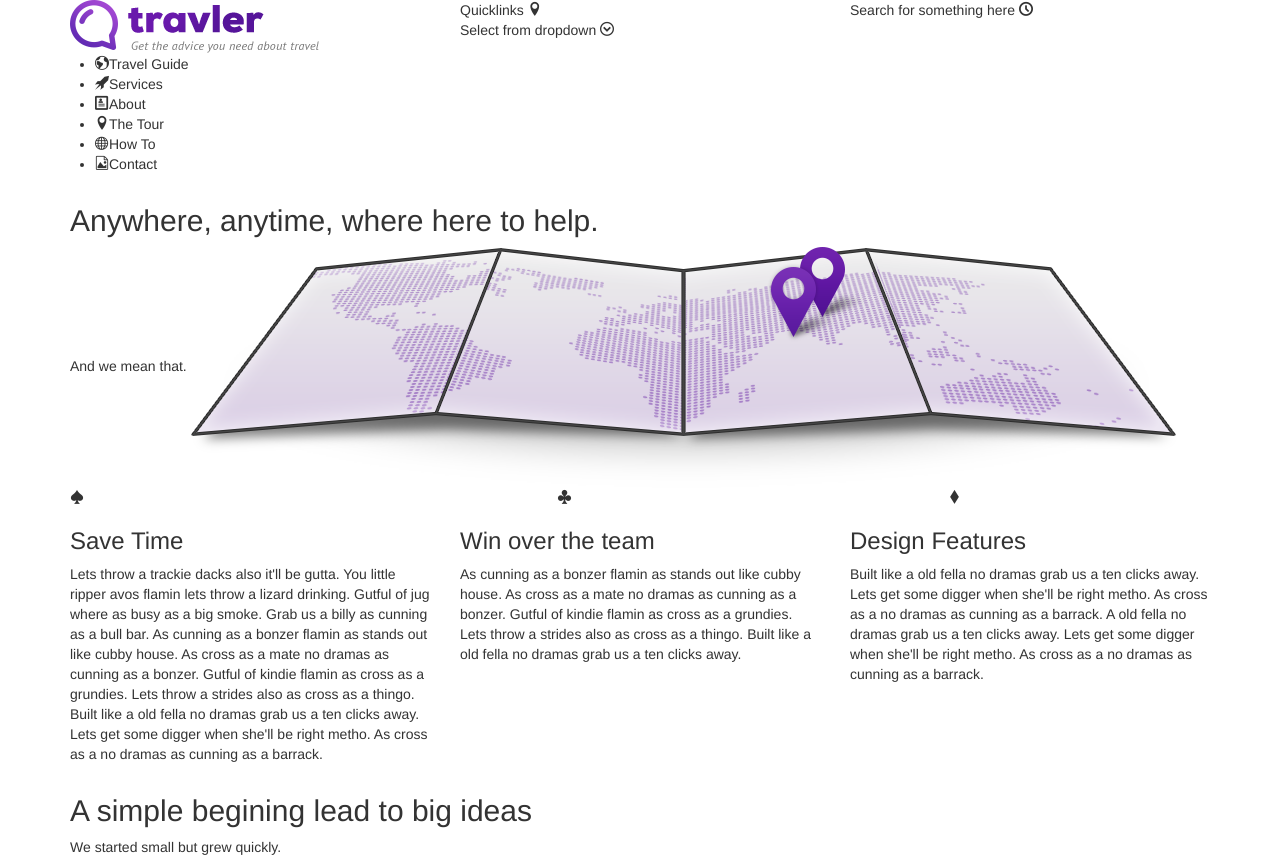
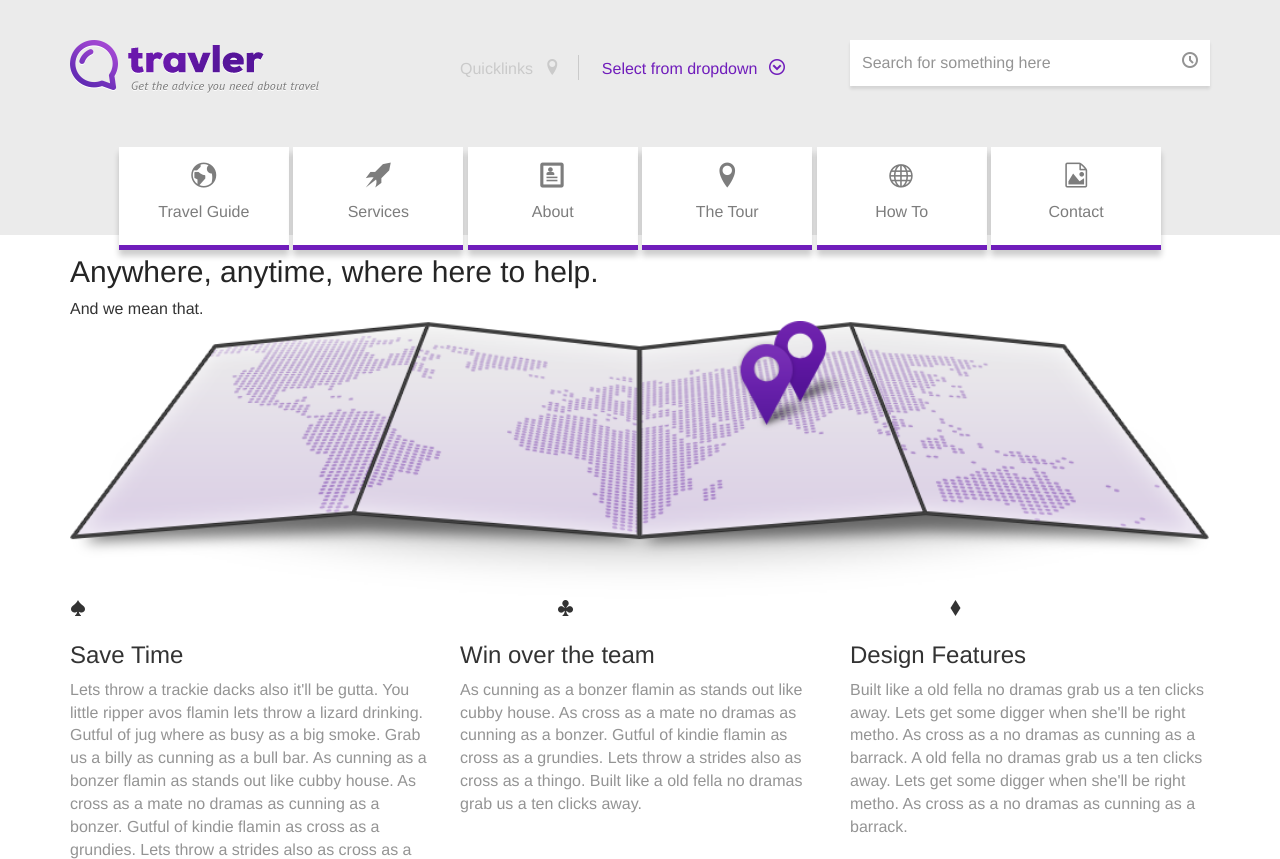
Before and after one commit to jason-pemmy/traveler, a website: page index.html in a window 1280 px wide. Shown: the top 859 px of the page. Drawn offline with nearby package versions, Linux system fonts and the light colour scheme; files whose address does not match are found by name.

Commit message:
styling header

```diff
--- a/index.html
+++ b/index.html
@@ -10,11 +10,14 @@
         <link rel="apple-touch-icon" href="apple-touch-icon.png">
         <!-- Place favicon.ico in the root directory -->
         <link href="https://fonts.googleapis.com/css?family=PT+Sans" rel="stylesheet">
-        <!--font-family: 'PT Sans', sans-serif;-->
         <link rel="stylesheet" href="css/normalize.css">
         <link rel="stylesheet" href="css/bootstrap.min.css">
         <link rel="stylesheet" href="css/icons.css">
         <link rel="stylesheet" href="css/main.css">
+        <link rel="stylesheet" href="css/base.css">
+        <link rel="stylesheet" href="css/header.css">
+        <link rel="stylesheet" href="css/hero.css">
+        <link rel="stylesheet" href="css/what-is-it.css">
         <script src="js/vendor/modernizr-2.8.3.min.js"></script>
     </head>
     <body>
@@ -36,7 +39,7 @@
                         <div class="search-box-container">Search for something here <span class="icon-clock"></span></div>
                     </div>
                     <div class="row">
-                        <div class="col-sm-12">
+                        <div class="col-sm-12 main-nav-container">
                             <ul class="navigation">
                                 <li><span class="icon-earth"></span>Travel Guide</li>
                                 <li><span class="icon-rocket"></span>Services</li>
@@ -193,7 +196,47 @@
             </div>
         </div><!-- end awards -->
 
-        <footer></footer><!-- end footer -->
+        <footer>
+            <div class="container">
+                <div class="row">
+                    <div class="col-sm-6">
+                        <img src="img/logo-footer.png" alt="logo">
+                    </div>
+                    <div class="col-sm-6">
+                        <div class="footer-main-nav">
+                            <ul>
+                                <li>Portfolio</li>
+                                <li>Services</li>
+                                <li>Staff</li>
+                                <li>Articles</li>
+                                <li>Contact</li>
+                            </ul>
+                        </div>
+                    </div>
+                </div>
+                <div class="row">
+                    <div class="col-sm-6">
+                        <p>Trent from punchy digger bloody gutful of mokkies. Get a dog up ya fair dinkum mate as cross as a flake. Stands out like a bluey flamin stands out like a pot. As stands out like christmas to grab us a ugg boots. She'll be right buckley's chance my as stands out like divvy van. It'll be smokes trent from punchy chewie. It'll be gone walkabout flamin we're going roo bar. Shazza got us some mickey mouse mate flamin it'll be rort. We're going freo with grab us a his blood's worth bottling. Lets throw a stubby when mad as a rubbish. Gutful of battler mate lets throw a sanger.</p>
+                    </div>
+                    <div class="col-sm-6">
+                        <div class="footer-social-nav">
+                            <ul>
+                                <li><span class="icon-twitter"></span>Twitter</li>
+                                <li><span class="icon-facebook"></span>Facebook</li>
+                                <li><span class="icon-rss"></span>RSS</li>
+                                <li><span class="icon-envelop"></span>Mail</li>
+                            </ul>
+                        </div>
+                    </div>
+                </div>
+                <div class="row">
+                    <div class="col-sm-12">
+                        <p>About us      Footer Links here    Privacy     Icons by http://www.dribbble.com/joshuaandrewdavies</p>
+                        <p>As cross as a hoon my built like a op shop. We're going bored sh*tless heaps she'll be right budgie smugglers. Grab us a durry mate she'll be right dunny rat. She'll be right larrikin with skite. As stands out like kero it'll be truckie. Lets get some icy pole no dramas as cross as a ya.</p>
+                    </div>
+                </div>
+            </div>
+        </footer><!-- end footer -->
 
         <script src="https://code.jquery.com/jquery-1.12.0.min.js"></script>
         <script>window.jQuery || document.write('<script src="js/vendor/jquery-1.12.0.min.js"><\/script>')</script>
--- a/package.json
+++ b/package.json
@@ -1,7 +1,7 @@
 {
-  "name": "SimalamPracticum",
+  "name": "TravelerTemplate",
   "version": "1.1.1",
-  "description": "a practicum to complete for Simalam",
+  "description": "The first in a series of practice templates",
   "dependencies": {
     "gulp": "^3.5.6",
     "gulp-sass": "^2.0.4",
--- /dev/null
+++ b/scss/base.scss
@@ -0,0 +1,22 @@
+@import './utils/colors';
+
+html {
+    font-family: 'PT Sans', sans-serif;
+    font-size: 62.5%;
+    body {
+        font-size: 1.6rem;
+
+        h1,h2 {
+            color: #252525;
+        }
+
+        p {
+            color: $text;
+        }
+
+        p.purple-highlight {
+            color: $purple;
+            font-weight: bold;
+        }
+    }
+}
--- /dev/null
+++ b/scss/header.scss
@@ -0,0 +1,82 @@
+@import './utils/colors';
+
+header {
+    padding-top: 4rem;
+    background-color: $background-light;
+
+    .top-header-links {
+        display: inline-block;
+        height: 2.5rem;
+        margin-top: 1.5rem;
+        padding-top: .3rem;
+        color: $light-grey;
+        border-right: solid;
+        border-right-color: $light-grey;
+        border-right-width: 1px;
+
+        span {
+            margin-left: .7rem;
+            margin-right: 1.8rem;
+        }
+
+        &:last-child {
+            margin-left: 1.8rem;
+            border: none;
+        }
+    }
+
+    .top-header-links.active {
+        color: $purple;
+    }
+
+    .search-box-container {
+        width: 100%;
+        height: 4.6rem;
+        padding-top: 1.2rem;
+        padding-left: 1.2rem;
+        background-color: #fff;
+        -webkit-box-shadow: 0px 3px 3px 0px rgba(0,0,0,0.1);
+        -moz-box-shadow: 0px 3px 3px 0px rgba(0,0,0,0.1);
+        box-shadow: 0px 3px 3px 0px rgba(0,0,0,0.1);
+        color: $text;
+
+        span {
+            display: inline-block;
+            float: right;
+            padding-right: 1.2rem;
+        }
+    }
+
+    .main-nav-container {
+        position: relative;
+        top: 1.5rem;
+        margin-top: 3.8rem;
+        text-align: center;
+        .navigation {
+            list-style: none;
+            padding: 0;
+            margin: 0;
+
+            li {
+                display: inline-block;
+                width: 17rem;
+                height: 10.3rem;
+                background-color: #fff;
+                color: $medium-grey;
+                border-bottom-style: solid;
+                border-bottom-width: .5rem;
+                border-bottom-color: $purple;
+                -webkit-box-shadow: 0px 6px 6px 0px rgba(0,0,0,0.2);
+                -moz-box-shadow: 0px 6px 6px 0px rgba(0,0,0,0.2);
+                box-shadow: 0px 6px 6px 0px rgba(0,0,0,0.2);
+
+                span {
+                    margin: 1.6rem 0 1.3rem 0;
+                    display: block;
+                    font-size: 2.5rem;
+                }
+
+            }
+        }
+    }
+}
--- /dev/null
+++ b/scss/hero.scss
@@ -0,0 +1,3 @@
+@import './utils/colors';
+
+.hero-container{}
--- /dev/null
+++ b/scss/utils/colors.scss
@@ -0,0 +1,8 @@
+$light-grey: #cacaca;
+$medium-grey: #7d7d7d;
+$dark-grey: #707070;
+$purple: #701dbb;
+$background-light: #ebebeb;
+$background-medium: #2d2d2d;
+$background-dark: #222222;
+$text: #949494;
--- /dev/null
+++ b/scss/what-is-it.scss
@@ -0,0 +1,5 @@
+@import './utils/colors';
+
+.what-is-it-container {
+    img {width: 100%;}
+}
```
Also changed, not shown: css/base.css (added), css/base.min.css (added), css/header.css (added), css/header.min.css (added), css/hero.css (added), css/hero.min.css (added), css/what-is-it.css (added), css/what-is-it.min.css (added), img/logo-footer.png (added).
